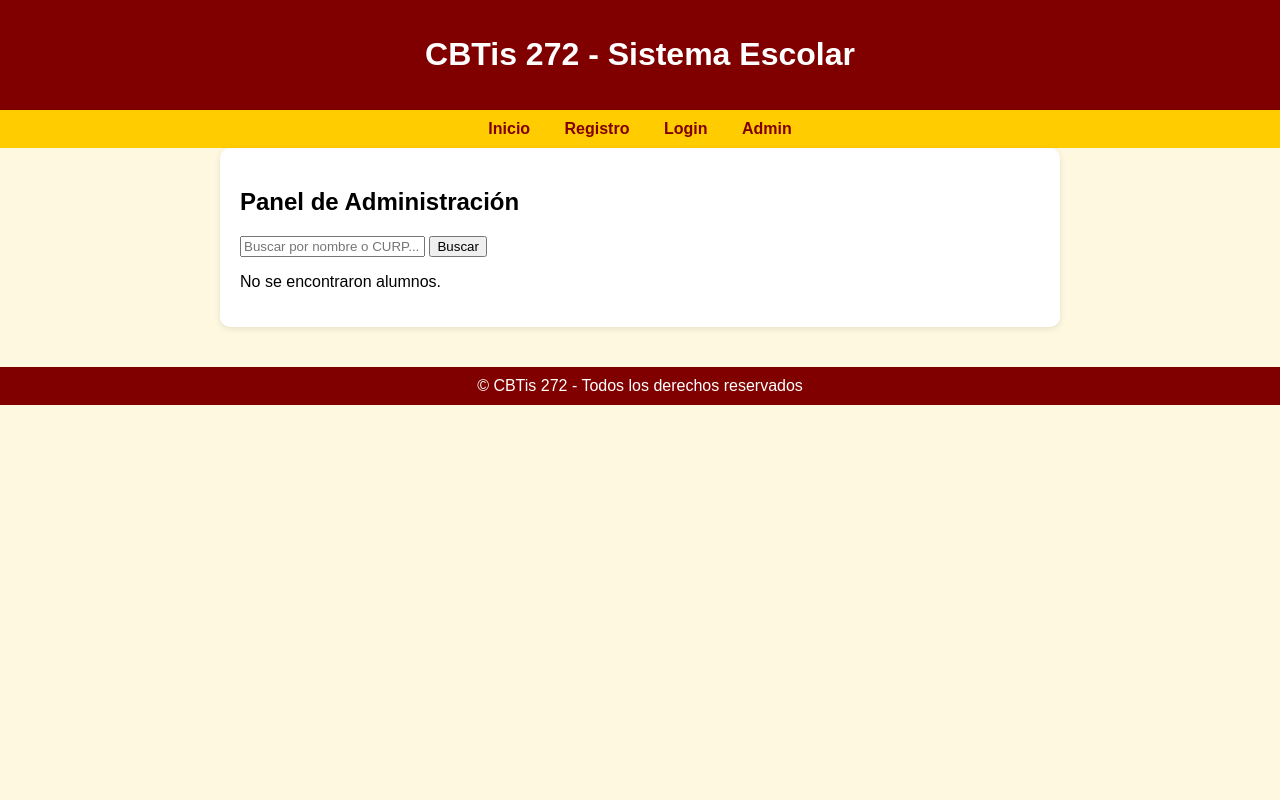
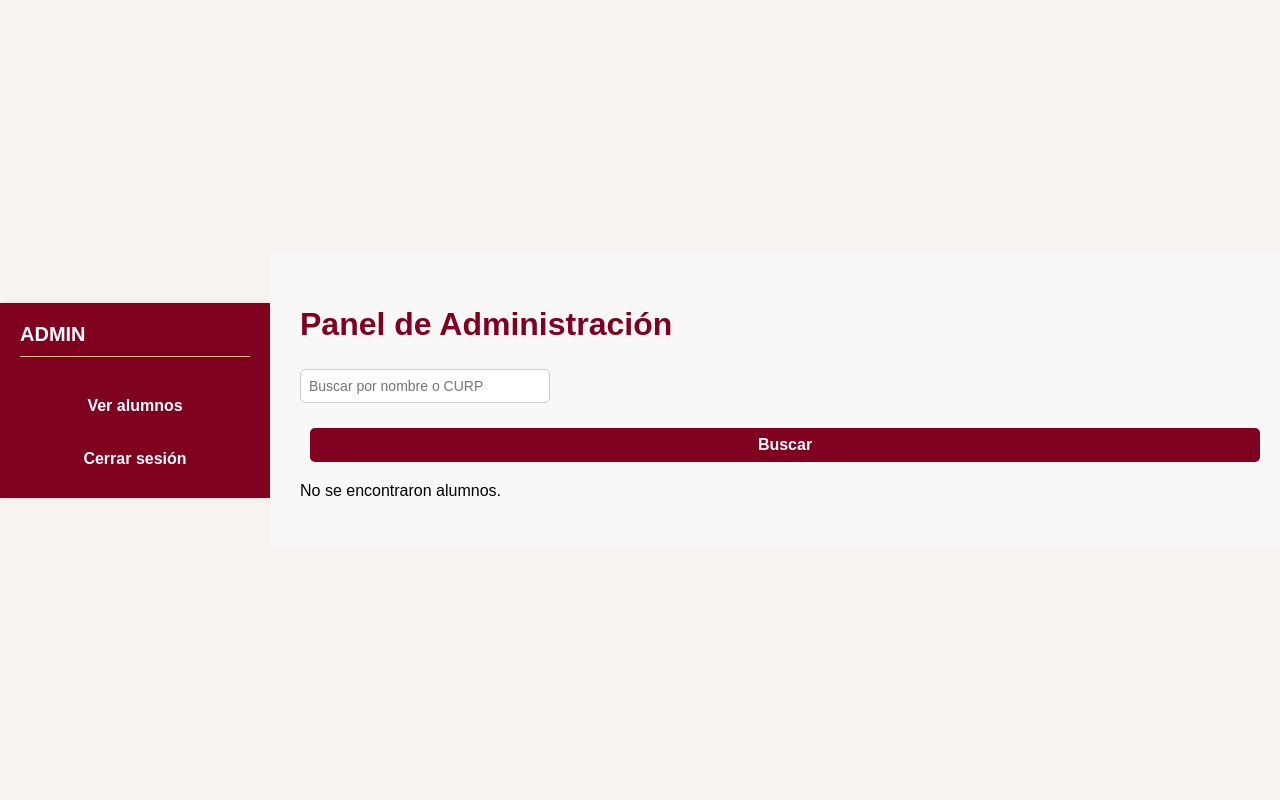
Before and after one commit to Armando59t/cbtis272, a Flask app: page /admin in a window 1280 px wide. Run offline with Flask 3, Linux system fonts and the light colour scheme; the visitor is signed in with stand-in values (Sample User, id 1); data that the repository does not hold is empty.

Commit message:
Update admin.html

```diff
--- a/templates/admin.html
+++ b/templates/admin.html
@@ -1,47 +1,143 @@
-{% extends "base.html" %}
+<!DOCTYPE html>
+<html lang="es">
+<head>
+    <meta charset="UTF-8">
+    <title>Panel Admin - CBTis 272</title>
+    <link rel="stylesheet" href="{{ url_for('static', filename='estilos.css') }}">
+    <style>
+        body {
+            margin: 0;
+            font-family: Arial, sans-serif;
+            display: flex;
+            height: 100vh;
+        }
 
-{% block titulo %}Panel Admin - CBTis 272{% endblock %}
+        .sidebar {
+            width: 230px;
+            background-color: #800020;
+            color: white;
+            padding: 20px;
+            box-shadow: 2px 0 5px rgba(0,0,0,0.1);
+        }
 
-{% block contenido %}
-    <h2>Panel de Administración</h2>
+        .sidebar h2 {
+            margin-top: 0;
+            margin-bottom: 30px;
+            font-size: 20px;
+            border-bottom: 1px solid #d1c47a;
+            padding-bottom: 10px;
+        }
 
-    <form method="POST" action="/admin">
-        <input type="text" name="busqueda" placeholder="Buscar por nombre o CURP..." required>
+        .sidebar a {
+            display: block;
+            color: white;
+            text-decoration: none;
+            padding: 10px 0;
+            font-weight: bold;
+        }
+
+        .sidebar a:hover {
+            background-color: #5a0015;
+            padding-left: 10px;
+            border-radius: 4px;
+        }
+
+        .contenido {
+            flex-grow: 1;
+            padding: 30px;
+            background-color: #f8f8f8;
+            overflow-y: auto;
+        }
+
+        h1 {
+            color: #800020;
+        }
+
+        form {
+            margin-bottom: 20px;
+        }
+
+        input[type="text"] {
+            padding: 8px;
+            width: 250px;
+            border-radius: 5px;
+            border: 1px solid #ccc;
+        }
+
+        input[type="submit"] {
+            padding: 8px 15px;
+            background-color: #800020;
+            color: white;
+            border: none;
+            border-radius: 5px;
+            font-weight: bold;
+            margin-left: 10px;
+        }
+
+        table {
+            width: 100%;
+            border-collapse: collapse;
+            margin-top: 15px;
+        }
+
+        th, td {
+            border: 1px solid #ccc;
+            padding: 10px;
+            text-align: left;
+            font-size: 14px;
+        }
+
+        th {
+            background-color: #d1c47a;
+            color: #333;
+        }
+
+        tr:hover {
+            background-color: #f0f0f0;
+        }
+
+        a.ver {
+            color: #800020;
+            font-weight: bold;
+            text-decoration: none;
+        }
+    </style>
+</head>
+<body>
+    <div class="sidebar">
+        <h2>ADMIN</h2>
+        <a href="/admin">Ver alumnos</a>
+        <a href="/logout">Cerrar sesión</a>
+    </div>
+
+    <div class="contenido">
+        <h1>Panel de Administración</h1>
+
+        <form method="POST">
+            <input type="text" name="busqueda" placeholder="Buscar por nombre o CURP" required>
             <input type="submit" value="Buscar">
         </form>
 
         {% if usuarios %}
-    <div style="overflow-x:auto; margin-top: 20px;">
         <table>
-            <thead>
             <tr>
+                <th>Nombre</th>
                 <th>CURP</th>
-                    <th>Nombre</th>
-                    <th>Apellidos</th>
-                    <th>Semestre</th>
-                    <th>Turno</th>
-                    <th>Email</th>
-                    <th>Teléfono</th>
-                    <th>Reinscripción</th>
+                <th>Acciones</th>
             </tr>
-            </thead>
-            <tbody>
             {% for alumno in usuarios %}
             <tr>
-                    <td><a href="/admin/alumno/{{ alumno.curp }}">{{ alumno.curp }}</a></td>
                 <td>{{ alumno.nombres }}</td>
-                    <td>{{ alumno.apellido_paterno }} {{ alumno.apellido_materno }}</td>
-                    <td>{{ alumno.semestre }}</td>
-                    <td>{{ alumno.turno }}</td>
-                    <td>{{ alumno.email }}</td>
-                    <td>{{ alumno.telefono }}</td>
-                    <td>{{ alumno.fecha_reinscripcion if alumno.fecha_reinscripcion else 'N/A' }}</td>
+                <td>{{ alumno.curp }}</td>
+                <td>
+                    <a class="ver" href="/admin/alumno/{{ alumno.curp }}">Ver</a>
+                </td>
             </tr>
             {% endfor %}
-            </tbody>
         </table>
-    </div>
         {% else %}
         <p>No se encontraron alumnos.</p>
         {% endif %}
-{% endblock %}
+    </div>
+</body>
+</html>
```
Lines whose indentation alone changed are shown as unchanged.
